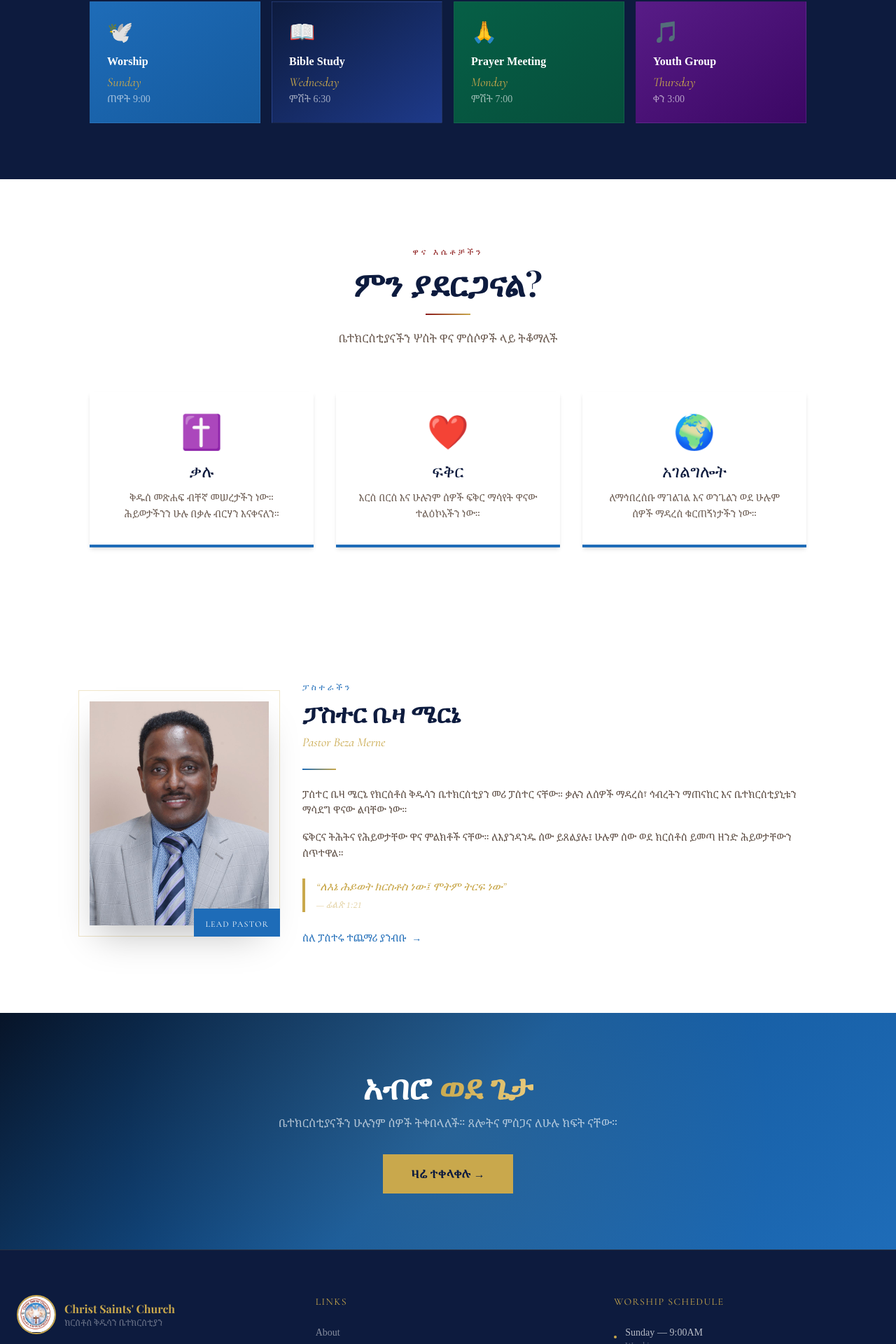
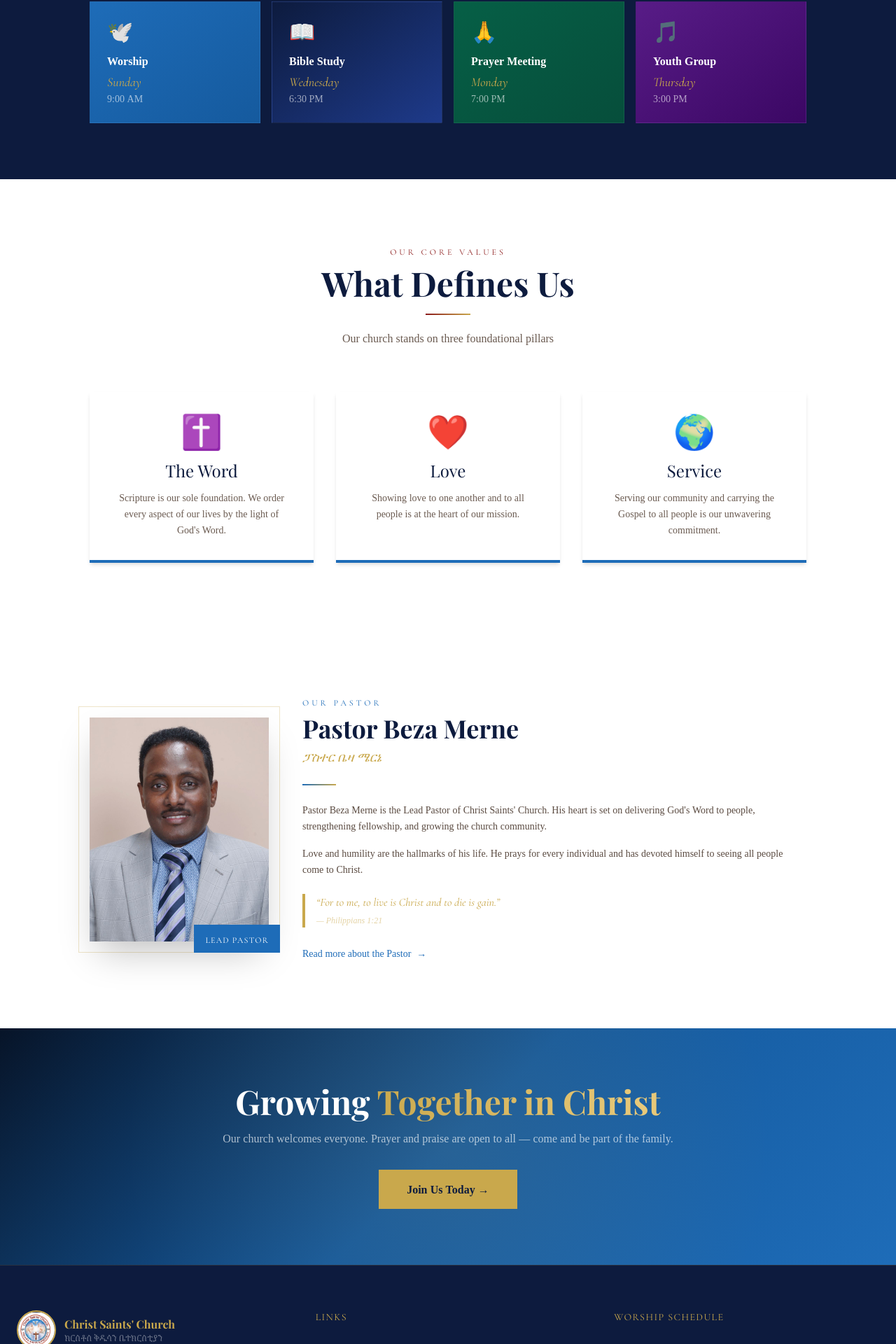
Before and after one commit to merene-daniel/christ-saint-church, a Next.js app: page / in a window 1280 px wide. Shown: the part 878-2798 px from the top of the page at 70% size. Built offline with nearby package versions, Linux system fonts and the light colour scheme; a web font is replaced by a local one.

Commit message:
fix: minor update

```diff
--- a/app/page.tsx
+++ b/app/page.tsx
@@ -3,27 +3,27 @@ import Link from "next/link";
 import SectionHeader from "@/components/SectionHeader";
 
 const serviceSchedule = [
-  { day: "Sunday", time: "ጠዋት 9:00", title: "Worship", icon: "🕊️", color: "from-church-blue to-church-blue-dark" },
-  { day: "Wednesday", time: "ምሽት 6:30", title: "Bible Study", icon: "📖", color: "from-deep-blue to-blue-900" },
-  { day: "Monday", time: "ምሽት 7:00", title: "Prayer Meeting", icon: "🙏", color: "from-emerald-800 to-emerald-900" },
-  { day: "Thursday", time: "ቀን 3:00", title: "Youth Group", icon: "🎵", color: "from-purple-900 to-purple-950" },
+  { day: "Sunday", time: "9:00 AM", title: "Worship", icon: "🕊️", color: "from-church-blue to-church-blue-dark" },
+  { day: "Wednesday", time: "6:30 PM", title: "Bible Study", icon: "📖", color: "from-deep-blue to-blue-900" },
+  { day: "Monday", time: "7:00 PM", title: "Prayer Meeting", icon: "🙏", color: "from-emerald-800 to-emerald-900" },
+  { day: "Thursday", time: "3:00 PM", title: "Youth Group", icon: "🎵", color: "from-purple-900 to-purple-950" },
 ];
 
 const values = [
   {
     icon: "✝️",
-    title: "ቃሉ",
-    desc: "ቅዱስ መጽሐፍ ብቸኛ መሠረታችን ነው። ሕይወታችንን ሁሉ በቃሉ ብርሃን እናቀናለን።",
+    title: "The Word",
+    desc: "Scripture is our sole foundation. We order every aspect of our lives by the light of God's Word.",
   },
   {
     icon: "❤️",
-    title: "ፍቅር",
-    desc: "እርስ በርስ እና ሁሉንም ሰዎች ፍቅር ማሳየት ዋናው ተልዕኮአችን ነው።",
+    title: "Love",
+    desc: "Showing love to one another and to all people is at the heart of our mission.",
   },
   {
     icon: "🌍",
-    title: "አገልግሎት",
-    desc: "ለማኅበረሰቡ ማገልገል እና ወንጌልን ወደ ሁሉም ሰዎች ማዳረስ ቁርጠኝነታችን ነው።",
+    title: "Service",
+    desc: "Serving our community and carrying the Gospel to all people is our unwavering commitment.",
   },
 ];
 
@@ -37,7 +37,7 @@ export default function HomePage() {
           <div className="absolute inset-0 bg-[radial-gradient(ellipse_at_30%_50%,rgba(30,108,184,0.35)_0%,transparent_60%)]" />
           <div className="absolute inset-0 bg-[radial-gradient(ellipse_at_70%_30%,rgba(13,27,62,0.5)_0%,transparent_60%)]" />
           {/* Cross watermark */}
-          <div className="absolute inset-0 flex items-center justify-center pointer-events-none select-none">
+          <div className="absolute inset-0 hidden md:flex items-center justify-center pointer-events-none select-none">
             <span className="text-[40vw] font-serif text-white/[0.02] leading-none animate-float">✝</span>
           </div>
           {/* Grain texture */}
@@ -108,9 +108,9 @@ export default function HomePage() {
       {/* ─── VALUES ──────────────────────────────────────────── */}
       <section className="py-24 px-6 bg-white">
         <SectionHeader
-          label="ዋና እሴቶቻችን"
-          title="ምን ያደርጋናል?"
-          subtitle="ቤተክርስቲያናችን ሦስት ዋና ምሰሶዎች ላይ ትቆማለች"
+          label="Our Core Values"
+          title="What Defines Us"
+          subtitle="Our church stands on three foundational pillars"
         />
         <div className="max-w-5xl mx-auto grid grid-cols-1 md:grid-cols-3 gap-8">
           {values.map((v) => (
@@ -145,30 +145,28 @@ export default function HomePage() {
           {/* Text */}
           <div>
             <span className="font-accent uppercase tracking-[4px] text-xs text-church-blue block mb-2">
-              ፓስተራችን
+              Our Pastor
             </span>
             <h2 className="font-display text-4xl text-church-dark font-bold mb-2">
-              ፓስተር ቤዛ ሜርኔ
+              Pastor Beza Merne
             </h2>
-            <p className="font-accent italic text-gold text-lg mb-6">Pastor Beza Merne</p>
+            <p className="font-accent italic text-gold text-lg mb-6">ፓስተር ቤዛ ሜርኔ</p>
             <div className="w-12 h-0.5 bg-gradient-to-r from-church-blue to-gold mb-6" />
             <p className="font-body text-[#5a4a40] leading-relaxed mb-4 text-sm">
-              ፓስተር ቤዛ ሜርኔ የክርስቶስ ቅዱሳን ቤተክርስቲያን መሪ ፓስተር ናቸው። ቃሉን ለሰዎች ማዳረስ፣ ኅብረትን ማጠናከር
-              እና ቤተክርስቲያኒቱን ማሳደግ ዋናው ልባቸው ነው።
+              Pastor Beza Merne is the Lead Pastor of Christ Saints&apos; Church. His heart is set on delivering God&apos;s Word to people, strengthening fellowship, and growing the church community.
             </p>
             <p className="font-body text-[#5a4a40] leading-relaxed mb-6 text-sm">
-              ፍቅርና ትሕትና የሕይወታቸው ዋና ምልክቶች ናቸው። ለእያንዳንዱ ሰው ይጸልያሉ፤ ሁሉም ሰው ወደ ክርስቶስ
-              ይመጣ ዘንድ ሕይወታቸውን ሰጥተዋል።
+              Love and humility are the hallmarks of his life. He prays for every individual and has devoted himself to seeing all people come to Christ.
             </p>
             <blockquote className="border-l-4 border-gold pl-4 mb-6">
               <p className="font-accent italic text-gold text-base">
-                &ldquo;ለእኔ ሕይወት ክርስቶስ ነው፤ ሞትም ትርፍ ነው&rdquo;
+                &ldquo;For to me, to live is Christ and to die is gain.&rdquo;
               </p>
-              <cite className="font-body text-gold/50 text-xs">— ፊልጵ 1:21</cite>
+              <cite className="font-body text-gold/50 text-xs">— Philippians 1:21</cite>
             </blockquote>
             <Link href="/pastor"
               className="inline-flex items-center gap-2 text-church-blue font-body text-sm hover:text-church-blue-light transition-colors group">
-              ስለ ፓስተሩ ተጨማሪ ያንብቡ
+              Read more about the Pastor
               <span className="group-hover:translate-x-1 transition-transform">→</span>
             </Link>
           </div>
@@ -181,15 +179,15 @@ export default function HomePage() {
         <div className="absolute inset-0 bg-[radial-gradient(circle_at_50%_50%,rgba(201,168,76,0.1)_0%,transparent_70%)] pointer-events-none" />
         <div className="relative z-10 max-w-3xl mx-auto text-center">
           <h2 className="font-display text-4xl md:text-5xl text-white font-bold mb-4">
-            አብሮ{" "}
-            <span className="text-shimmer">ወደ ጌታ</span>
+            Growing{" "}
+            <span className="text-shimmer">Together in Christ</span>
           </h2>
           <p className="font-body text-white/65 text-base leading-relaxed mb-8">
-            ቤተክርስቲያናችን ሁሉንም ሰዎች ትቀበላለች። ጸሎትና ምስጋና ለሁሉ ክፍት ናቸው።
+            Our church welcomes everyone. Prayer and praise are open to all — come and be part of the family.
           </p>
           <Link href="/contact"
             className="inline-block bg-gold hover:bg-gold-light text-church-dark font-body font-semibold px-10 py-4 transition-all duration-300 hover:shadow-2xl hover:shadow-gold/30 hover:-translate-y-1">
-            ዛሬ ተቀላቀሉ →
+            Join Us Today →
           </Link>
         </div>
       </section>
--- a/app/pastor/page.tsx
+++ b/app/pastor/page.tsx
@@ -69,7 +69,7 @@ export default function PastorPage() {
                 <div className="space-y-5 font-body text-[#5a4a40] text-sm leading-relaxed">
 
                   <p>
-                    ፓስተር ቤዛ ታዬ ሜርኔ በምስራቅ ኢትዮጵያ ተወለዱ። ሁለተኛ ደረጃ ትምህርታቸውን ድሬዳዋ አጠናቀቁ። ከደብረዘይት ቢሾፍቱ መሠረተ ክርስቶስ ኮሌጅ ኢትዮጵያ በሥነ መለኮት የመጀመሪያ ዲግሪ አላቸው።
+                    ፓስተር ቤዛ መርኔ በምስራቅ ኢትዮጵያ ተወለዱ። ሁለተኛ ደረጃ ትምህርታቸውን ድሬዳዋ አጠናቀቁ። ከደብረዘይት ቢሾፍቱ መሠረተ ክርስቶስ ኮሌጅ ኢትዮጵያ በሥነ መለኮት የመጀመሪያ ዲግሪ አላቸው።
                   </p>
                   <p>
                     ለአስራ ስድስት ዓመታት በምስራቅ ኢትዮጵያ በሚገኙ የመሠረተ ክርስቶስ አብያተ ክርስቲያናት እንደ ፓስተርና የቤተክርስቲያን መሥራች አገልግለዋል። በእግዚአብሔር ፈቃድና በመንፈስ ቅዱስ መሪነት፣ እርሳቸውና ባለቤታቸው ዮትናዬት ወልደጊዮርጊስ — ወንድሞቻቸው ቴዎድሮስ ምናሌ፣ አይነግዳ አየነው፣ ኤርምያስ ሻኒ እና እህታቸው ራሄሌ አለማየው — በ2019 ወደ ቨርጂኒያ አሌክሳንድሪያ ሄደው የክርስቶስ መሠረት ቤተክርስቲያንን መትከል ጀምረው አሁን ያገለግላሉ።
```
